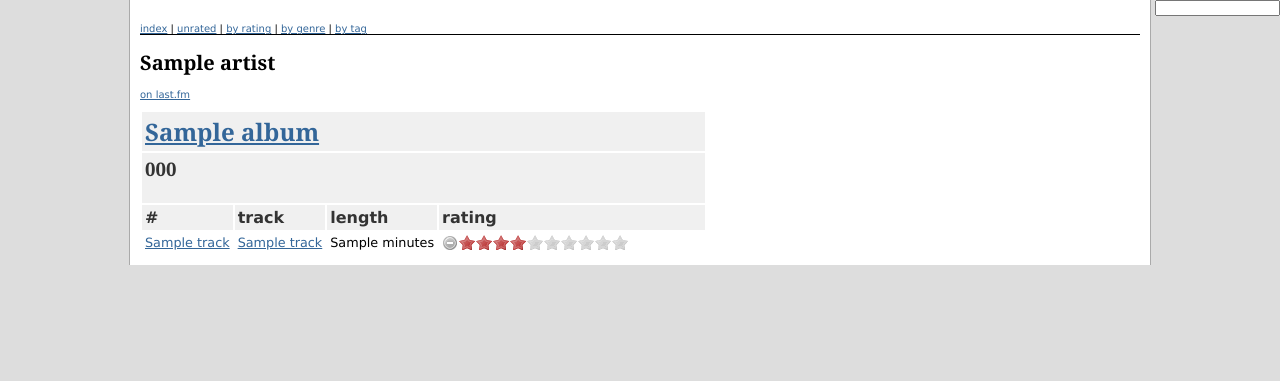
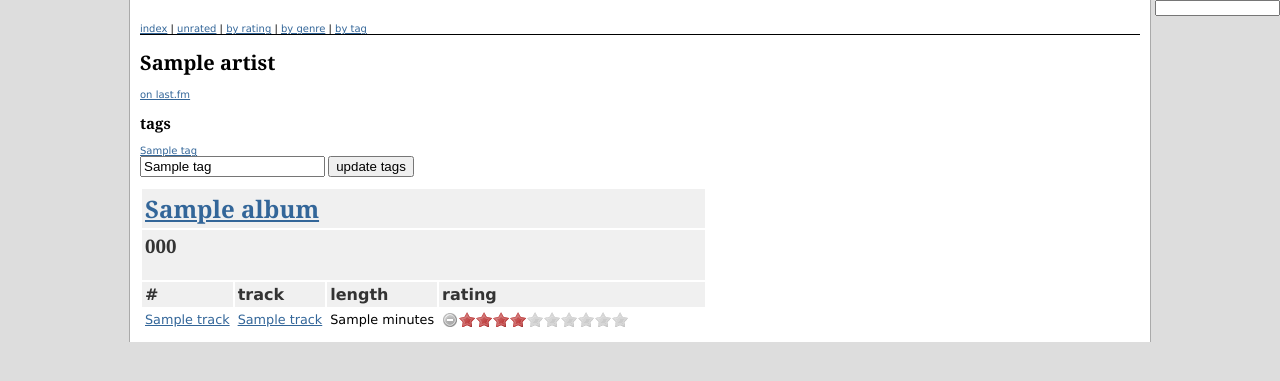
Before and after one commit to thraxil/maut, a Django app: template templates/music/artist.html in a window 1280 px wide. Shown: the top 381 px of the page. Run offline with Django 3.2, Linux system fonts and the light colour scheme; the template is opened without the code that fills it: most values are stand-ins (such as "Sample title", 1, 10 or a date in 2020).

Commit message:
uptagging

```diff
--- a/music/models.py
+++ b/music/models.py
@@ -322,6 +322,11 @@ class Artist(models.Model):
         return "/artist/%d/" % self.id
     def lastfm(self):
         return "http://last.fm/music/" + urllib.quote_plus(self.name.encode('utf-8'))
+try:
+    tagging.register(Artist)
+except tagging.AlreadyRegistered:
+    pass
+
 
 class Composer(models.Model):
     name = models.TextField()
--- a/templates/music/artist.html
+++ b/templates/music/artist.html
@@ -3,6 +3,20 @@
 {% block content %}
 <h1>{{artist.name}}</h1>
 <p><a href="{{artist.lastfm}}">on last.fm</a></p>
+
+<h2>tags</h2>
+
+{% for tag in artist.tags %}
+<a href="/tag/{{tag.name}}/">{{tag.name}}</a>
+{% endfor %}
+
+<form action="tag/" method="post">
+<input type="text" name="tags"
+       value="{% for tag in artist.tags %}{{tag.name}}{% if not forloop.last%}, {%endif%}{%endfor%}" />
+<input type="submit" value="update tags" />
+</form>
+
+
 
 <table>
 {% for track in artist.track_set.all %}
--- a/templates/music/track.html
+++ b/templates/music/track.html
@@ -109,10 +109,10 @@ data="/site_media/swf/xspf_player_slim.swf?playlist_url=playlist/">
   </tr>
 
   <tr>
-    <th>tags</th>
+    <th><a href="/tag/">tags</a></th>
     <td>
       {% for tag in track.tags %}
-      <a href="/tag/{{tag.name}}/">{{tag.name}}</a>
+      <a href="/tag/{{tag.name}}/">{{tag.name}}</a>[<a href="tagup/{{tag.name}}/">&uarr;</a>]
       {% endfor %}
 
 <form action="tag/" method="post">
--- a/urls.py
+++ b/urls.py
@@ -19,11 +19,13 @@ urlpatterns = patterns('',
                        (r'^$','music.views.index'),
                        (r'^search/$','music.views.search'),
                        (r'^artist/(?P<id>\d+)/$','music.views.artist'),
+                       (r'^artist/(?P<id>\d+)/tag/$','music.views.update_artist_tags'),
                        (r'^album/(?P<id>\d+)/$','music.views.album'),
                        (r'^album/(?P<id>\d+)/playlist/$','music.views.album_playlist'),
                        (r'^track/(?P<id>\d+)/$','music.views.track'),
                        (r'^track/(?P<id>\d+)/rate/$','music.views.rate_track'),
                        (r'^track/(?P<id>\d+)/tag/$','music.views.update_track_tags'),
+                       (r'^track/(?P<id>\d+)/tagup/(?P<tag>.+)/$','music.views.track_tagup'),
                        (r'^track/(?P<id>\d+)/playlist/$','music.views.track_playlist'),
                        (r'^update/$','music.views.update'),
                        (r'^updatedb/$','music.views.updatedb'),
```
Also changed, not shown: music/views.py (+15 -1 lines), templates/music/tag.html (+8 -0 lines).
